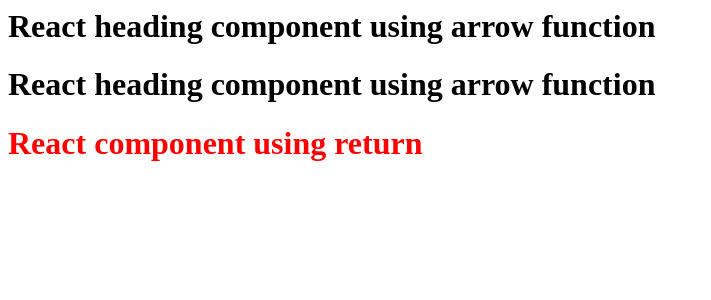
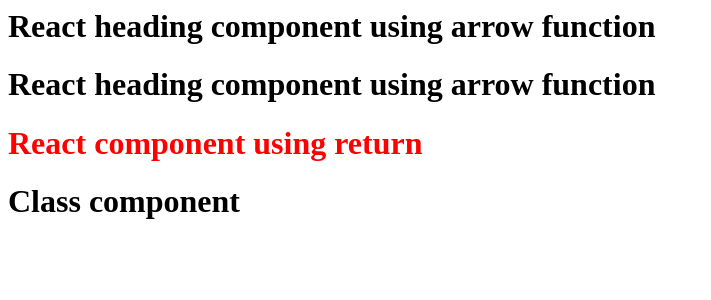
Before and after one commit to ranajitdasgithub/React-learning, a React (Vite) app in the folder Namaste React/: page / in a window 1280 px wide. Shown: the top 300 px of the page, without its empty margins (0-711 px from the left). Built offline with nearby package versions, Linux system fonts and the light colour scheme.

Commit message:
Class component added

```diff
--- a/Namaste React/App.js
+++ b/Namaste React/App.js
@@ -1,5 +1,6 @@
 import React from "react";
 import ReactDOM from "react-dom/client";
+import UserClass from "./UserClass";
 
 //React element=> React element js-object=>render as a html element
 const heading = React.createElement(
@@ -23,6 +24,7 @@
       {Title()}
       <Title />
       <h1 className="heading">React component using return</h1>
+      <UserClass />
     </>
   );
 };
--- /dev/null
+++ b/Namaste React/UserClass.jsx
@@ -0,0 +1,9 @@
+import React from "react";
+
+class UserClass extends React.Component {
+  render() {
+    return <h1>Class component</h1>;
+  }
+}
+
+export default UserClass;
```
Also changed, not shown: 1 other file (tests, documents, lock files or other folders).
